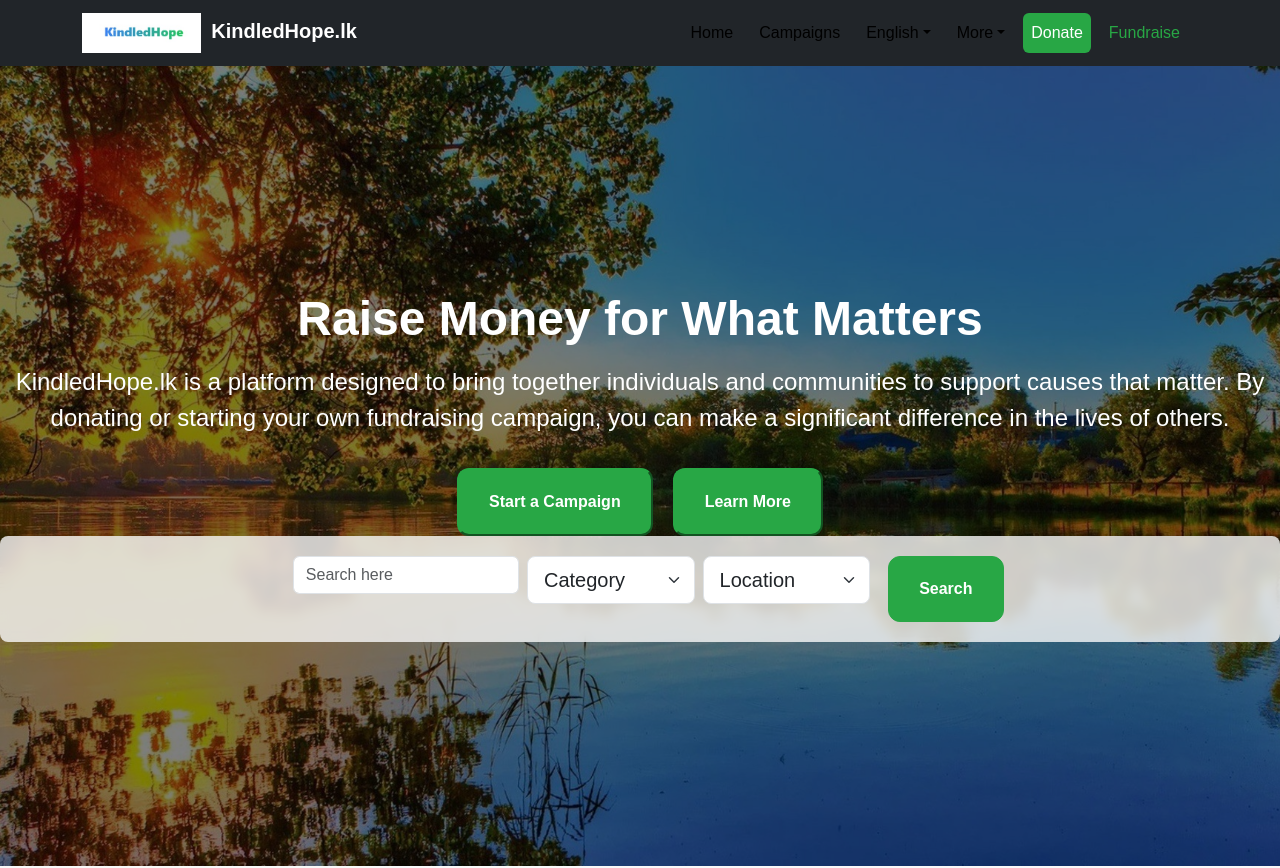
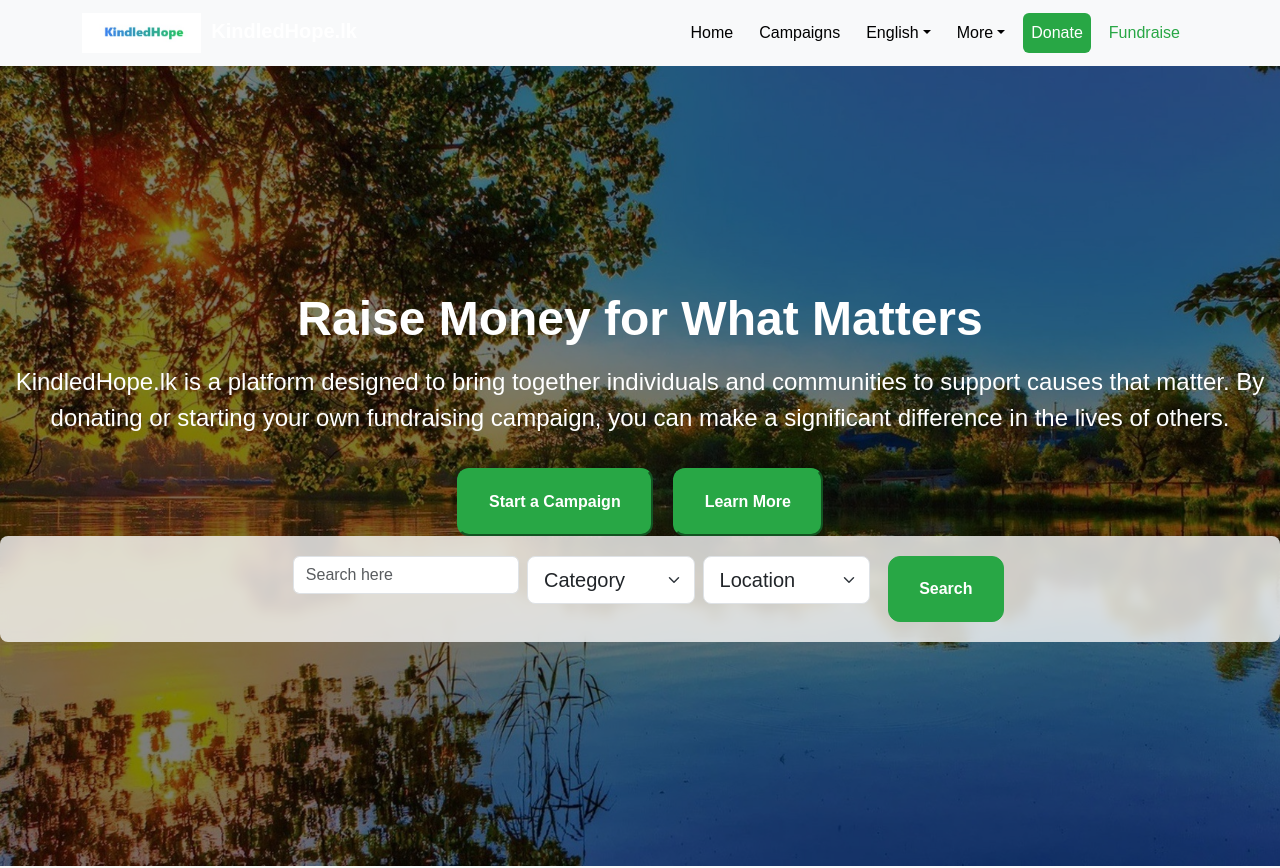
Before and after one commit to Ranna-2/fundraising-platform, a React (Create React App) app in the folder frontend/: page / in a window 1280 px wide. Shown: the top 868 px of the page. Built offline with nearby package versions, Linux system fonts and the light colour scheme; the HTML template or start-up script is replaced by a standard one.

Commit message:
nav bar color change

```diff
--- a/frontend/src/Components/HomePage/NavBar.js
+++ b/frontend/src/Components/HomePage/NavBar.js
@@ -3,7 +3,7 @@
 
 const NavBar = () => {
   return (
-    <nav className="navbar navbar-expand-lg navbar-light bg-dark">
+    <nav className="navbar navbar-expand-lg navbar-light bg-light">
       <div className="container">
         <a className="navbar-brand" href="#">
           <img
--- a/frontend/src/Components/HomePage/NavBarStyles.css
+++ b/frontend/src/Components/HomePage/NavBarStyles.css
@@ -4,9 +4,6 @@
     font-weight: 500;
 }
 
-.navbar {
-    background-color: white; /* Change navbar background to white */
-}
 
 .navbar .nav-link:hover {
     color: #28a745;
```
